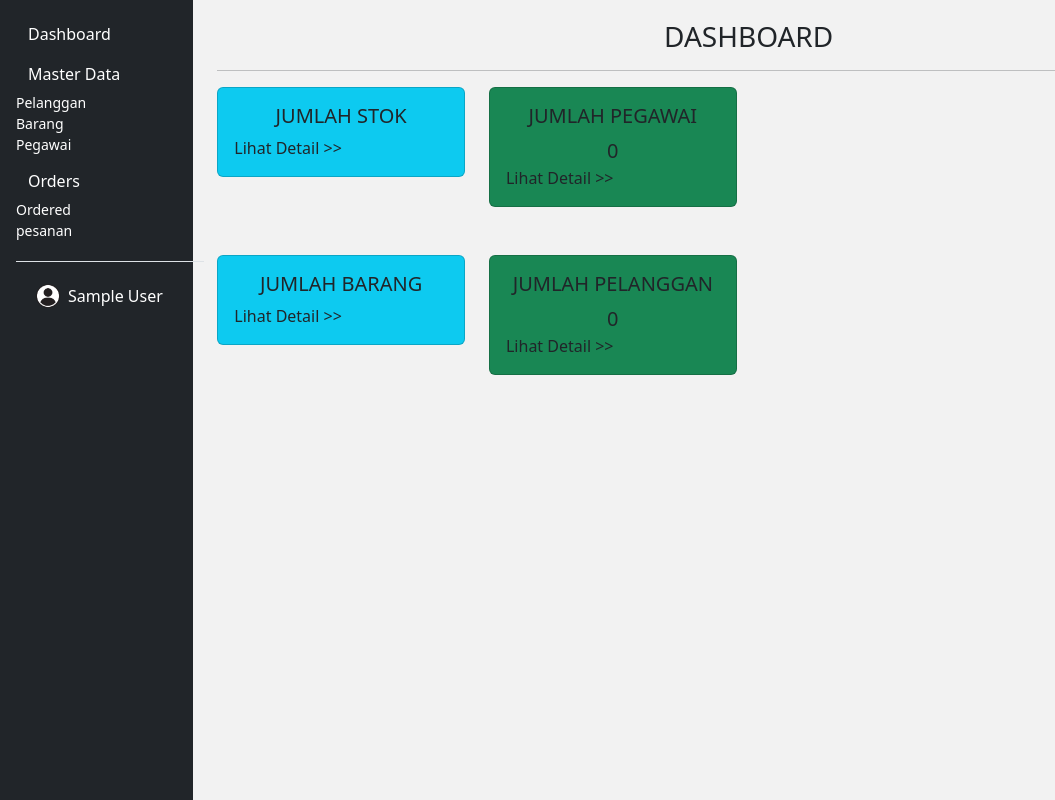
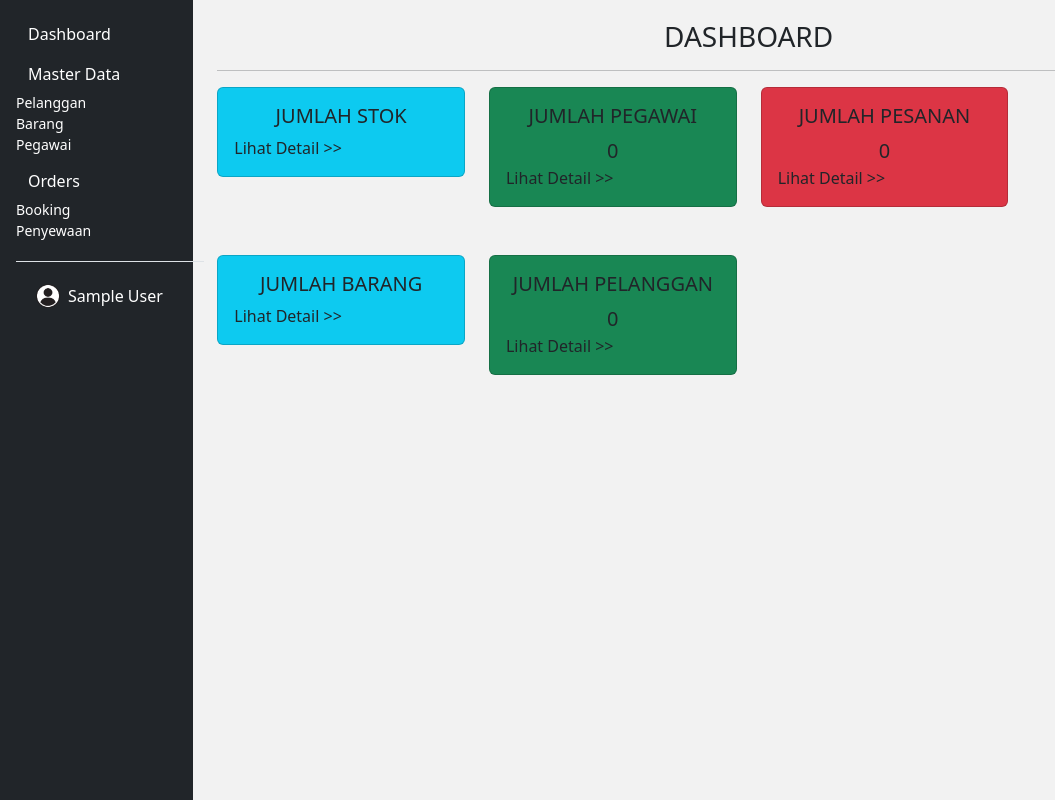
Before and after one commit to AdamRifky/Tool-TI-Website, a PHP site: page /index.php?page=dasboard in a window 1280 px wide. Shown: the whole page, without its empty margins (0-1055 px from the left). Run offline with PHP 8.4, Linux system fonts and the light colour scheme; the visitor is signed in with stand-in values (Sample User, id 1); data that the repository does not hold is empty.

Commit message:
tambahan dashboard

```diff
--- a/dasboard.php
+++ b/dasboard.php
@@ -6,12 +6,14 @@
 $data_jumlah = mysqli_query($koneksi, "SELECT SUM(JUMLAH) AS total_jumlah FROM tb_barang");
 $data_pegawai = mysqli_query($koneksi, "SELECT count(NIP) AS Jumlah_pegawai FROM tb_pegawai");
 $data_pelanggan = mysqli_query($koneksi, "SELECT count(ID_PELANGGAN) AS Jumlah_pelanggan FROM tb_pelanggan");
+$data_booking = mysqli_query($koneksi, "SELECT count(ID_SEWA) AS Jumlah_pesanan FROM tb_penyewaan");
 
 // mengambil data stok
 $d = mysqli_fetch_assoc($data_stok);
 $j = mysqli_fetch_assoc($data_jumlah);
 $p = mysqli_fetch_assoc($data_pegawai);
 $n = mysqli_fetch_assoc($data_pelanggan);
+$s = mysqli_fetch_assoc($data_booking);
 
 
 // menyimpan total stok ke variabel
@@ -19,6 +21,7 @@
 $total_jumlah = $j['total_jumlah'];
 $total_pegawai =$p['Jumlah_pegawai'];
 $total_pelanggan =$n['Jumlah_pelanggan'];
+$total_booking =$s['Jumlah_pesanan'];
 ?>
 
 <h3>
@@ -53,6 +56,19 @@
             </div>
         </div>
     </div>
+    <div class="col-3">
+        <div class="card bg-danger">
+            <div class="card-body">
+                <h5 class="card-title">JUMLAH PESANAN</h5>
+                <div class="fs-5" style="text-align: center;">
+                    <?php
+                    echo "$total_booking"
+                    ?>
+                </div>
+                <a class="card-text text-decoration-none text-dark" href="index.php?page=booking">Lihat Detail >></a>
+            </div>
+        </div>
+    </div>
 </div>
 <div class="row text-white mt-5">
     <div class="col-3">
--- a/sidebar.php
+++ b/sidebar.php
@@ -29,8 +29,8 @@
                 </button>
                 <div class="collapse show" id="orders-collapse">
                     <ul class="btn-toggle-nav list-unstyled fw-normal pb-1 small">
-                        <li><a href="index.php?page=booking" class="link-body-emphasis d-inline-flex text-decoration-none rounded text-white">Ordered</a></li>
-                        <li><a href="index.php?page=pesanan" class="link-body-emphasis d-inline-flex text-decoration-none rounded text-white">pesanan</a></li>
+                        <li><a href="index.php?page=booking" class="link-body-emphasis d-inline-flex text-decoration-none rounded text-white">Booking</a></li>
+                        <li><a href="index.php?page=pesanan" class="link-body-emphasis d-inline-flex text-decoration-none rounded text-white">Penyewaan</a></li>
                     </ul>
                 </div>
             </li>
```
